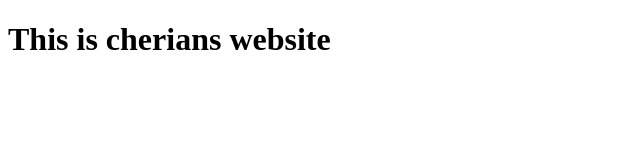
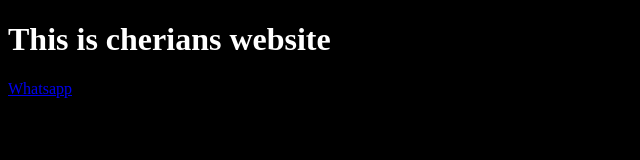
Before and after one commit to arun-cherian/arun-cherian.github.io, a plain HTML site: page index.html in a window 1280 px wide. Shown: the whole page, without its empty margins (0-640 px from the left). Drawn offline with Linux system fonts and the light colour scheme.

Commit message:
no added

```diff
--- a/index.html
+++ b/index.html
@@ -7,6 +7,14 @@
     <title>Document</title>
 </head>
 <body>
+    <style>
+        body{
+            background-color: black;
+            color: white;
+        }
+    </style>
     <h1>This is cherians website</h1>
+    <a href="http://wa.me/+919497821168">Whatsapp</a>
+    <a href="https://instagram.com/arun_cherry_an"></a>
 </body>
 </html>
```
